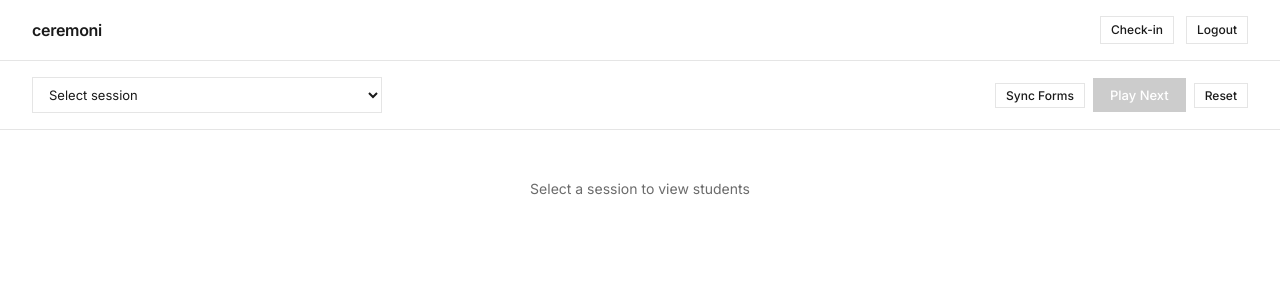
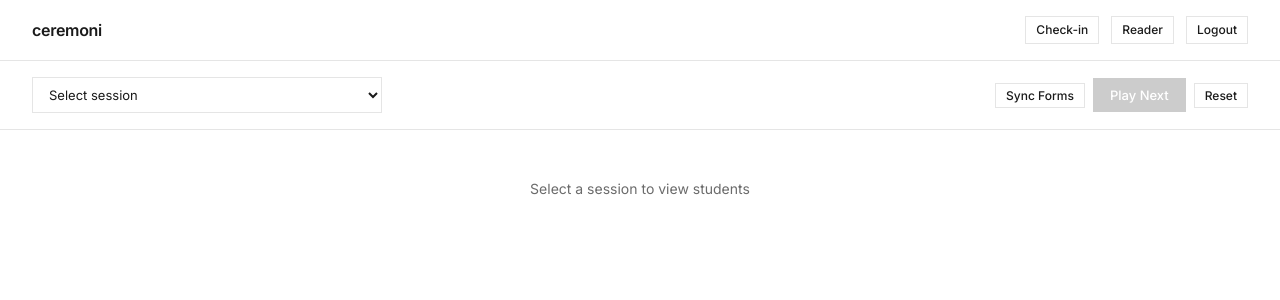
Before and after one commit to lavneethora/ceremoni, a FastAPI app: page /admin/dashboard in a window 1280 px wide. Shown: the top 300 px of the page. Run offline with FastAPI, Linux system fonts and the light colour scheme; the visitor is signed in with stand-in values (Sample User, id 1); data comes from the database, SQL or seed files in the repository; parts of the project's set-up code (start-up, migrations or seed data) failed here and were passed over.

Commit message:
Add a Reader link to the dashboard header

```diff
--- a/app/templates/dashboard.html
+++ b/app/templates/dashboard.html
@@ -14,6 +14,7 @@
         <div class="header-right">
             <span class="user-name">{{ user.name }}</span>
             <a href="/admin/checkin" class="btn btn-small">Check-in</a>
+            <a href="/admin/reader" class="btn btn-small">Reader</a>
             <a href="/admin/logout" class="btn btn-small">Logout</a>
         </div>
     </header>
```
